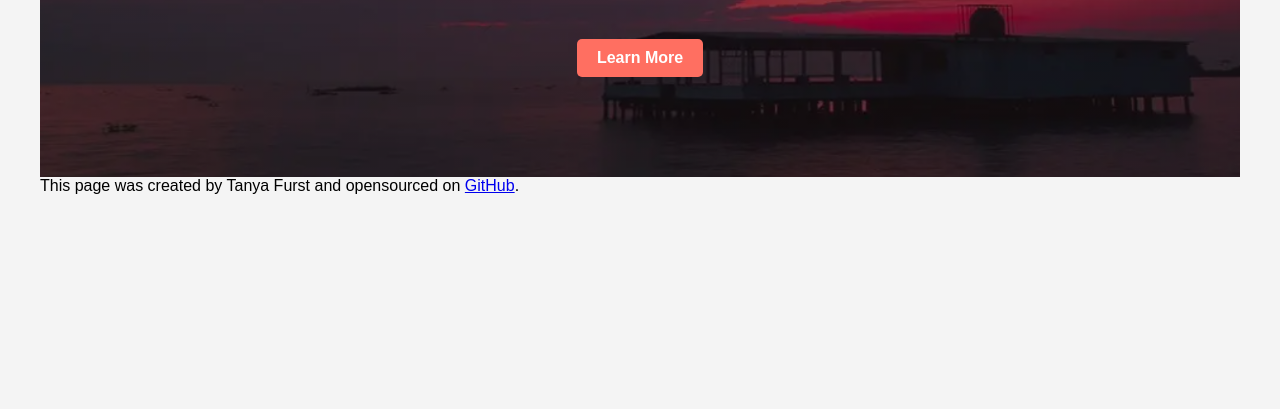
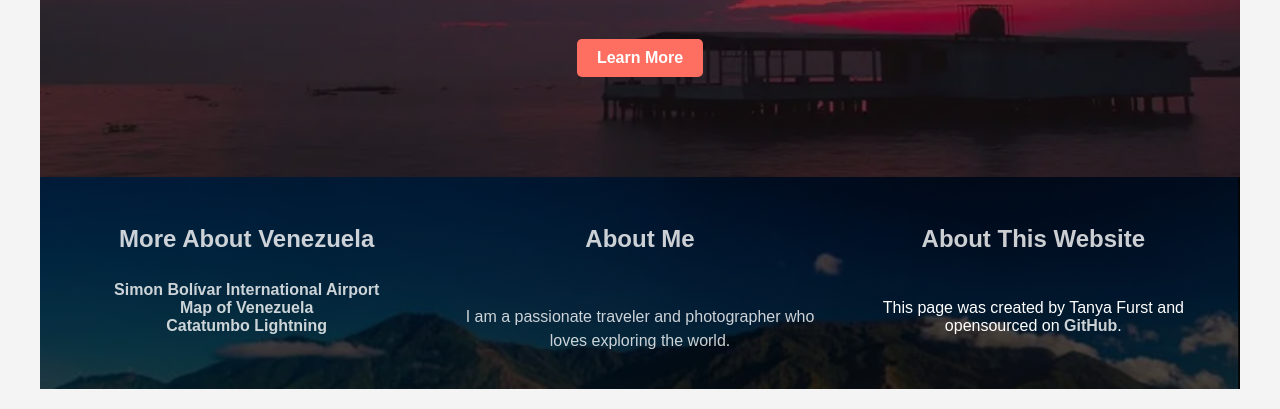
Before and after one commit to furstcontact/VenezuelaTravelProject, a plain HTML site: page index.html in a window 1280 px wide. Shown: the part 527-936 px from the top of the page. Before the commit the page ends 800 px from the top, so only its background shows below. Drawn offline with Linux system fonts and the light colour scheme.

Commit message:
Styled footer and added images

```diff
--- a/index.html
+++ b/index.html
@@ -17,13 +17,52 @@
         <h2>Lake Maracaibo and Catatumbo Lightning</h2>
         <a href="#more">Learn More</a>
       </header>
+
       <footer>
+        <section class="grid">
+          <div>
+            <h3>More About Venezuela</h3>
+            <ul>
+              <li>
+                <a href="www.aeropuerto-maiquetia.com.ve/en" target="_blank"
+                  >Simon Bolívar International Airport</a
+                >
+              </li>
+              <li>
+                <a
+                  href="https://www.google.com/maps/place/Venezuela/@6.6728688,-70.6763167,1403935m/data=!3m1!1e3!4m6!3m5!1s0x8c2853cb36cbd801:0xdca0f2587cd54dd3!8m2!3d6.42375!4d-66.58973!16zL20vMDd5bGo?entry=ttu&g_ep=EgoyMDI1MTIwOS4wIKXMDSoKLDEwMDc5MjA3M0gBUAM%3D"
+                  target="_blank"
+                  >Map of Venezuela</a
+                >
+              </li>
+              <li>
+                <a
+                  href="https://cultureroadtravel.com/catatumbo-lightning-the-magnificent-natural-phenomenon-in-venezuela/"
+                  target="_blank"
+                  >Catatumbo Lightning</a
+                >
+              </li>
+            </ul>
+          </div>
+          <div>
+            <h3>About Me</h3>
+            <p>
+              <br />I am a passionate traveler and photographer who loves
+              exploring the world.
+            </p>
+          </div>
+          <div>
+            <h3>About This Website</h3>
+            <p></p>
+            <br />
             This page was created by Tanya Furst and opensourced on
             <a
               href="https://github.com/furstcontact/VenezuelaTravelProject"
               target="_blank"
               >GitHub</a
             >.
+          </div>
+        </section>
       </footer>
     </div>
   </body>
--- a/src/styles.css
+++ b/src/styles.css
@@ -9,6 +9,16 @@ body {
   max-width: 1200px;
   margin: 0 auto;
   padding: 20px;
+}
+
+.grid {
+  display: grid;
+  grid-template-columns: repeat(auto-fit, minmax(250px, 1fr));
+  gap: 20px;
+}
+section {
+  max-width: 1200px;
+  margin: 0 auto;
 }
 
 header {
@@ -60,3 +70,44 @@ header a {
     font-size: 24px;
   }
 }
+
+footer {
+  text-align: center;
+  color: white;
+  padding: 20px;
+  background-image: linear-gradient(rgba(0, 0, 0, 0.7), rgba(0, 0, 0, 0.7)),
+    url("../images/footerimg.png");
+  background-size: cover;
+  background-repeat: no-repeat;
+}
+
+footer h3 {
+  font-weight: 700;
+  opacity: 0.8;
+  font-size: 24px;
+  line-height: 1.5em;
+}
+
+footer p {
+  font-weight: 400;
+  opacity: 0.8;
+  font-size: 16px;
+  line-height: 1.5em;
+}
+footer ul {
+  padding: 0;
+  margin: 0;
+}
+
+footer li {
+  list-style-type: none;
+  margin: 0;
+  padding: 0;
+}
+
+footer a {
+  color: white;
+  opacity: 0.8;
+  text-decoration: none;
+  font-weight: 600;
+}
```
Also changed, not shown: images/carcas.jpg (added), images/footerimg.png (added). Lines whose indentation alone changed are shown as unchanged.
